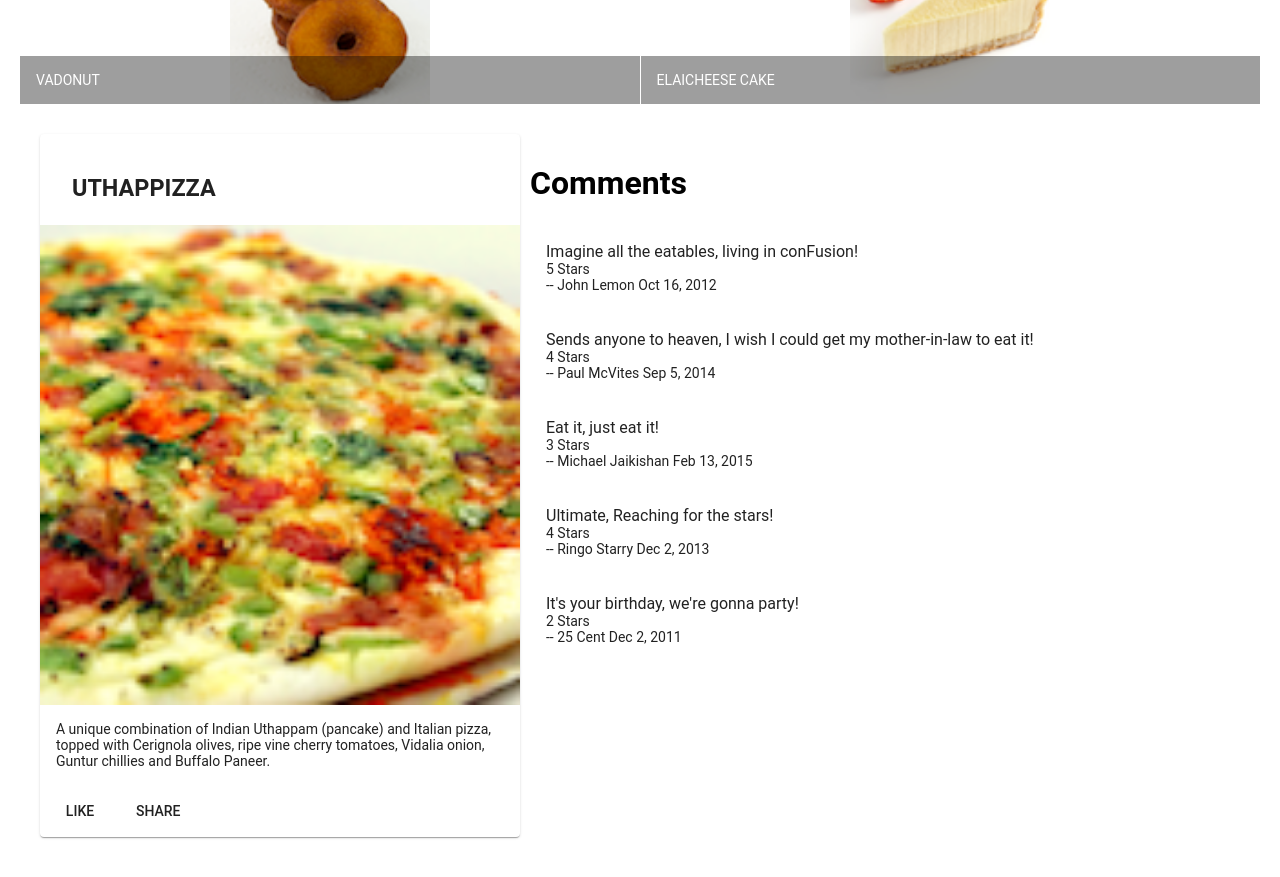
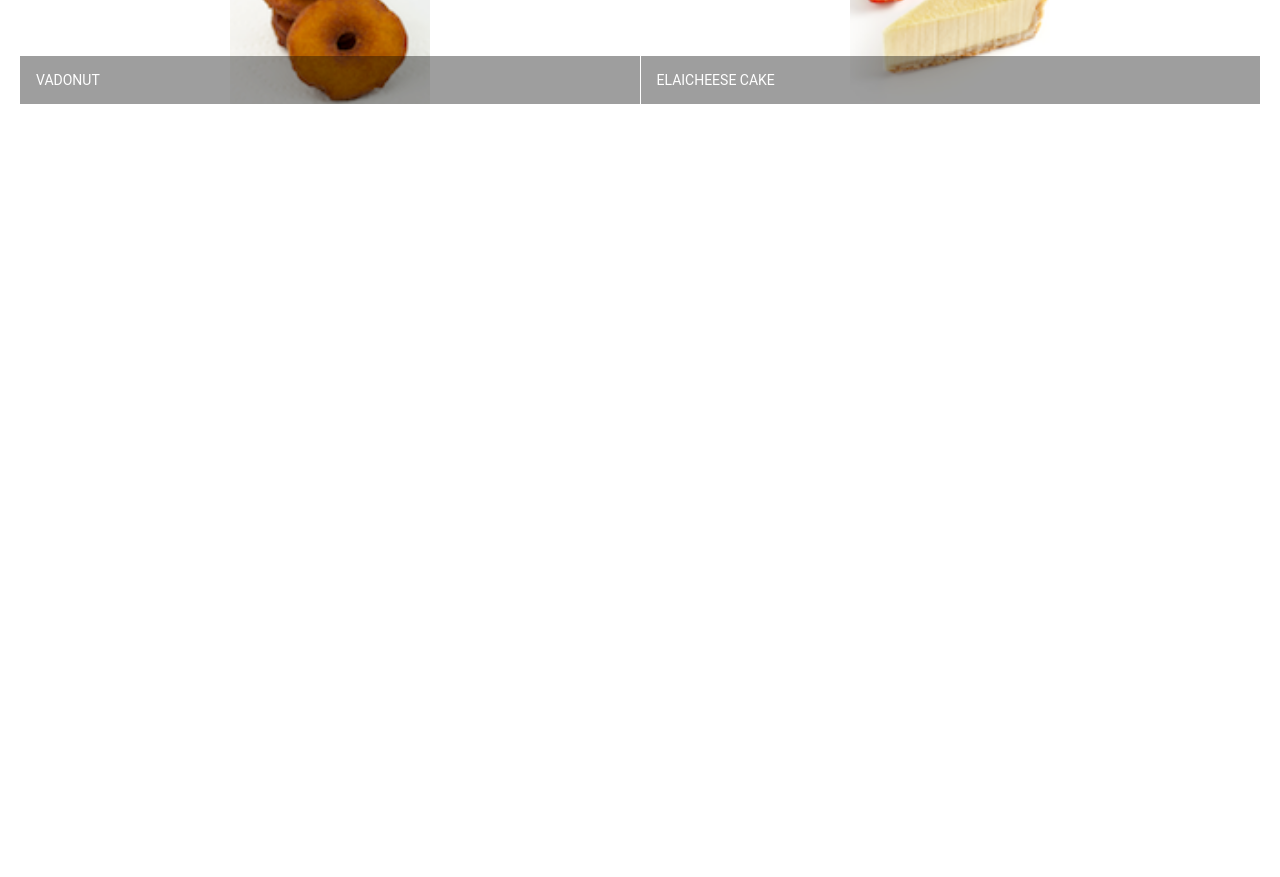
Before and after one commit to Ravitejac6/CourseraAngular, an Angular app: page / in a window 1280 px wide. Shown: the part 460-1337 px from the top of the page. After the commit the page ends 800 px from the top, so only its background shows below. Built offline with nearby package versions, Linux system fonts and the light colour scheme.

Commit message:
Data binding done

```diff
--- a/src/app/dishdetail/dishdetail.component.html
+++ b/src/app/dishdetail/dishdetail.component.html
@@ -3,12 +3,12 @@
   fxLayout="row"
   fxLayout.sm="column"
   fxLayout.xs="column"
-  fxLayoutAlign.gt-md="60px"
+  fxLayoutAlign.gt-md="space-around center"
   fxLayoutGap="10px"
   fxLayoutGap.xs="0"
 >
-  <div fxFlex="40" *ngIf="dish">
-    <mat-card>
+  <div fxFlex="40">
+    <mat-card *ngIf="dish">
       <mat-card-header>
         <mat-card-title>
           <h3>{{ dish.name | uppercase }}</h3>
@@ -24,8 +24,8 @@
       </mat-card-actions>
     </mat-card>
   </div>
-  <div fxFlex="60" *ngIf="dish">
-    <mat-list>
+  <div fxFlex="40">
+    <mat-list *ngIf="dish">
       <h1>Comments</h1>
       <mat-list-item *ngFor="let comments of dish.comments">
         <p matLine>
--- a/src/app/dishdetail/dishdetail.component.ts
+++ b/src/app/dishdetail/dishdetail.component.ts
@@ -1,50 +1,5 @@
-import { Component, OnInit } from "@angular/core";
-
-const DISH = {
-  id: "0",
-  name: "Uthappizza",
-  image: "/assets/images/uthappizza.png",
-  category: "mains",
-  featured: true,
-  label: "Hot",
-  price: "4.99",
-  // tslint:disable-next-line:max-line-length
-  description:
-    "A unique combination of Indian Uthappam (pancake) and Italian pizza, topped with Cerignola olives, ripe vine cherry tomatoes, Vidalia onion, Guntur chillies and Buffalo Paneer.",
-  comments: [
-    {
-      rating: 5,
-      comment: "Imagine all the eatables, living in conFusion!",
-      author: "John Lemon",
-      date: "2012-10-16T17:57:28.556094Z",
-    },
-    {
-      rating: 4,
-      comment:
-        "Sends anyone to heaven, I wish I could get my mother-in-law to eat it!",
-      author: "Paul McVites",
-      date: "2014-09-05T17:57:28.556094Z",
-    },
-    {
-      rating: 3,
-      comment: "Eat it, just eat it!",
-      author: "Michael Jaikishan",
-      date: "2015-02-13T17:57:28.556094Z",
-    },
-    {
-      rating: 4,
-      comment: "Ultimate, Reaching for the stars!",
-      author: "Ringo Starry",
-      date: "2013-12-02T17:57:28.556094Z",
-    },
-    {
-      rating: 2,
-      comment: "It's your birthday, we're gonna party!",
-      author: "25 Cent",
-      date: "2011-12-02T17:57:28.556094Z",
-    },
-  ],
-};
+import { Component, OnInit, Input } from "@angular/core";
+import { Dish } from "../shared/dish";
 
 @Component({
   selector: "app-dishdetail",
@@ -52,7 +7,8 @@
   styleUrls: ["./dishdetail.component.scss"],
 })
 export class DishdetailComponent implements OnInit {
-  dish = DISH;
+  @Input() // Here we are getting the input from the another component in the menu.component.html using the [dish]=selectedDish
+  dish: Dish;
   constructor() {}
 
   ngOnInit() {}
--- a/src/app/menu/menu.component.html
+++ b/src/app/menu/menu.component.html
@@ -11,7 +11,7 @@
   </div>
   <div fxFlex>
     <mat-grid-list cols="2" rowHeight="200px">
-      <mat-grid-tile *ngFor="let dish of dishes">
+      <mat-grid-tile *ngFor="let dish of dishes" (click)="onSelect(dish)">
         <img height="200px" src="{{ dish.image }}" alt="{{ dish.name }}" />
         <mat-grid-tile-footer>
           <h1>{{ dish.name | uppercase }}</h1>
@@ -19,5 +19,5 @@
       </mat-grid-tile>
     </mat-grid-list>
   </div>
-  <app-dishdetail></app-dishdetail>
+  <app-dishdetail [dish]="selectedDish"></app-dishdetail>
 </div>
--- a/src/app/menu/menu.component.ts
+++ b/src/app/menu/menu.component.ts
@@ -1,53 +1,6 @@
 import { Component, OnInit } from "@angular/core";
 import { Dish } from "../shared/dish";
-
-const DISHES: Dish[] = [
-  {
-    id: "0",
-    name: "Uthappizza",
-    image: "/assets/images/uthappizza.png",
-    category: "mains",
-    featured: true,
-    label: "Hot",
-    price: "4.99",
-    // tslint:disable-next-line:max-line-length
-    description:
-      "A unique combination of Indian Uthappam (pancake) and Italian pizza, topped with Cerignola olives, ripe vine cherry tomatoes, Vidalia onion, Guntur chillies and Buffalo Paneer.",
-  },
-  {
-    id: "1",
-    name: "Zucchipakoda",
-    image: "/assets/images/zucchipakoda.png",
-    category: "appetizer",
-    featured: false,
-    label: "",
-    price: "1.99",
-    description:
-      "Deep fried Zucchini coated with mildly spiced Chickpea flour batter accompanied with a sweet-tangy tamarind sauce",
-  },
-  {
-    id: "2",
-    name: "Vadonut",
-    image: "/assets/images/vadonut.png",
-    category: "appetizer",
-    featured: false,
-    label: "New",
-    price: "1.99",
-    description:
-      "A quintessential ConFusion experience, is it a vada or is it a donut?",
-  },
-  {
-    id: "3",
-    name: "ElaiCheese Cake",
-    image: "/assets/images/elaicheesecake.png",
-    category: "dessert",
-    featured: false,
-    label: "",
-    price: "2.99",
-    description:
-      "A delectable, semi-sweet New York Style Cheese Cake, with Graham cracker crust and spiced with Indian cardamoms",
-  },
-];
+import { DISHES } from "../shared/dishes";
 
 @Component({
   selector: "app-menu",
@@ -56,8 +9,14 @@
 })
 export class MenuComponent implements OnInit {
   dishes: Dish[] = DISHES;
-  selectedDish: Dish = DISHES[0];
+
+  selectedDish: Dish;
+
   constructor() {}
 
   ngOnInit() {}
+
+  onSelect(dish: Dish) {
+    this.selectedDish = dish;
+  }
 }
--- /dev/null
+++ b/src/app/shared/comment.ts
@@ -0,0 +1,6 @@
+export class Comment {
+  rating: number;
+  comment: string;
+  author: string;
+  date: string;
+}
--- a/src/app/shared/dish.ts
+++ b/src/app/shared/dish.ts
@@ -1,3 +1,5 @@
+import { Comment } from "./comment";
+
 export class Dish {
   id: string;
   name: string;
@@ -7,4 +9,5 @@
   price: string;
   label: string;
   description: string;
+  comments: Comment[];
 }
--- /dev/null
+++ b/src/app/shared/dishes.ts
@@ -0,0 +1,181 @@
+import { Dish } from "./dish";
+
+export const DISHES: Dish[] = [
+  {
+    id: "0",
+    name: "Uthappizza",
+    image: "/assets/images/uthappizza.png",
+    category: "mains",
+    featured: true,
+    label: "Hot",
+    price: "4.99",
+    // tslint:disable-next-line:max-line-length
+    description:
+      "A unique combination of Indian Uthappam (pancake) and Italian pizza, topped with Cerignola olives, ripe vine cherry tomatoes, Vidalia onion, Guntur chillies and Buffalo Paneer.",
+    comments: [
+      {
+        rating: 5,
+        comment: "Imagine all the eatables, living in conFusion!",
+        author: "John Lemon",
+        date: "2012-10-16T17:57:28.556094Z",
+      },
+      {
+        rating: 4,
+        comment:
+          "Sends anyone to heaven, I wish I could get my mother-in-law to eat it!",
+        author: "Paul McVites",
+        date: "2014-09-05T17:57:28.556094Z",
+      },
+      {
+        rating: 3,
+        comment: "Eat it, just eat it!",
+        author: "Michael Jaikishan",
+        date: "2015-02-13T17:57:28.556094Z",
+      },
+      {
+        rating: 4,
+        comment: "Ultimate, Reaching for the stars!",
+        author: "Ringo Starry",
+        date: "2013-12-02T17:57:28.556094Z",
+      },
+      {
+        rating: 2,
+        comment: "It's your birthday, we're gonna party!",
+        author: "25 Cent",
+        date: "2011-12-02T17:57:28.556094Z",
+      },
+    ],
+  },
+  {
+    id: "1",
+    name: "Zucchipakoda",
+    image: "/assets/images/zucchipakoda.png",
+    category: "appetizer",
+    featured: false,
+    label: "",
+    price: "1.99",
+    description:
+      "Deep fried Zucchini coated with mildly spiced Chickpea flour batter accompanied with a sweet-tangy tamarind sauce",
+    comments: [
+      {
+        rating: 5,
+        comment: "Imagine all the eatables, living in conFusion!",
+        author: "John Lemon",
+        date: "2012-10-16T17:57:28.556094Z",
+      },
+      {
+        rating: 4,
+        comment:
+          "Sends anyone to heaven, I wish I could get my mother-in-law to eat it!",
+        author: "Paul McVites",
+        date: "2014-09-05T17:57:28.556094Z",
+      },
+      {
+        rating: 3,
+        comment: "Eat it, just eat it!",
+        author: "Michael Jaikishan",
+        date: "2015-02-13T17:57:28.556094Z",
+      },
+      {
+        rating: 4,
+        comment: "Ultimate, Reaching for the stars!",
+        author: "Ringo Starry",
+        date: "2013-12-02T17:57:28.556094Z",
+      },
+      {
+        rating: 2,
+        comment: "It's your birthday, we're gonna party!",
+        author: "25 Cent",
+        date: "2011-12-02T17:57:28.556094Z",
+      },
+    ],
+  },
+  {
+    id: "2",
+    name: "Vadonut",
+    image: "/assets/images/vadonut.png",
+    category: "appetizer",
+    featured: false,
+    label: "New",
+    price: "1.99",
+    description:
+      "A quintessential ConFusion experience, is it a vada or is it a donut?",
+    comments: [
+      {
+        rating: 5,
+        comment: "Imagine all the eatables, living in conFusion!",
+        author: "John Lemon",
+        date: "2012-10-16T17:57:28.556094Z",
+      },
+      {
+        rating: 4,
+        comment:
+          "Sends anyone to heaven, I wish I could get my mother-in-law to eat it!",
+        author: "Paul McVites",
+        date: "2014-09-05T17:57:28.556094Z",
+      },
+      {
+        rating: 3,
+        comment: "Eat it, just eat it!",
+        author: "Michael Jaikishan",
+        date: "2015-02-13T17:57:28.556094Z",
+      },
+      {
+        rating: 4,
+        comment: "Ultimate, Reaching for the stars!",
+        author: "Ringo Starry",
+        date: "2013-12-02T17:57:28.556094Z",
+      },
+      {
+        rating: 2,
+        comment: "It's your birthday, we're gonna party!",
+        author: "25 Cent",
+        date: "2011-12-02T17:57:28.556094Z",
+      },
+    ],
+  },
+  {
+    id: "3",
+    name: "ElaiCheese Cake",
+    image: "/assets/images/elaicheesecake.png",
+    category: "dessert",
+    featured: false,
+    label: "",
+    price: "2.99",
+    description:
+      "A delectable, semi-sweet New York Style Cheese Cake, with Graham cracker crust and spiced with Indian cardamoms",
+    comments: [
+      {
+        rating: 5,
+        comment: "Imagine all the eatables, living in conFusion!",
+        author: "John Lemon",
+        date: "2012-10-16T17:57:28.556094Z",
+      },
+      {
+        rating: 4,
+        comment:
+          "Sends anyone to heaven, I wish I could get my mother-in-law to eat it!",
+        author: "Paul McVites",
+        date: "2014-09-05T17:57:28.556094Z",
+      },
+      {
+        rating: 3,
+        comment: "Eat it, just eat it!",
+        author: "Michael Jaikishan",
+        date: "2015-02-13T17:57:28.556094Z",
+      },
+      {
+        rating: 4,
+        comment: "Ultimate, Reaching for the stars!",
+        author: "Ringo Starry",
+        date: "2013-12-02T17:57:28.556094Z",
+      },
+      {
+        rating: 2,
+        comment: "It's your birthday, we're gonna party!",
+        author: "25 Cent",
+        date: "2011-12-02T17:57:28.556094Z",
+      },
+    ],
+  },
+];
```
